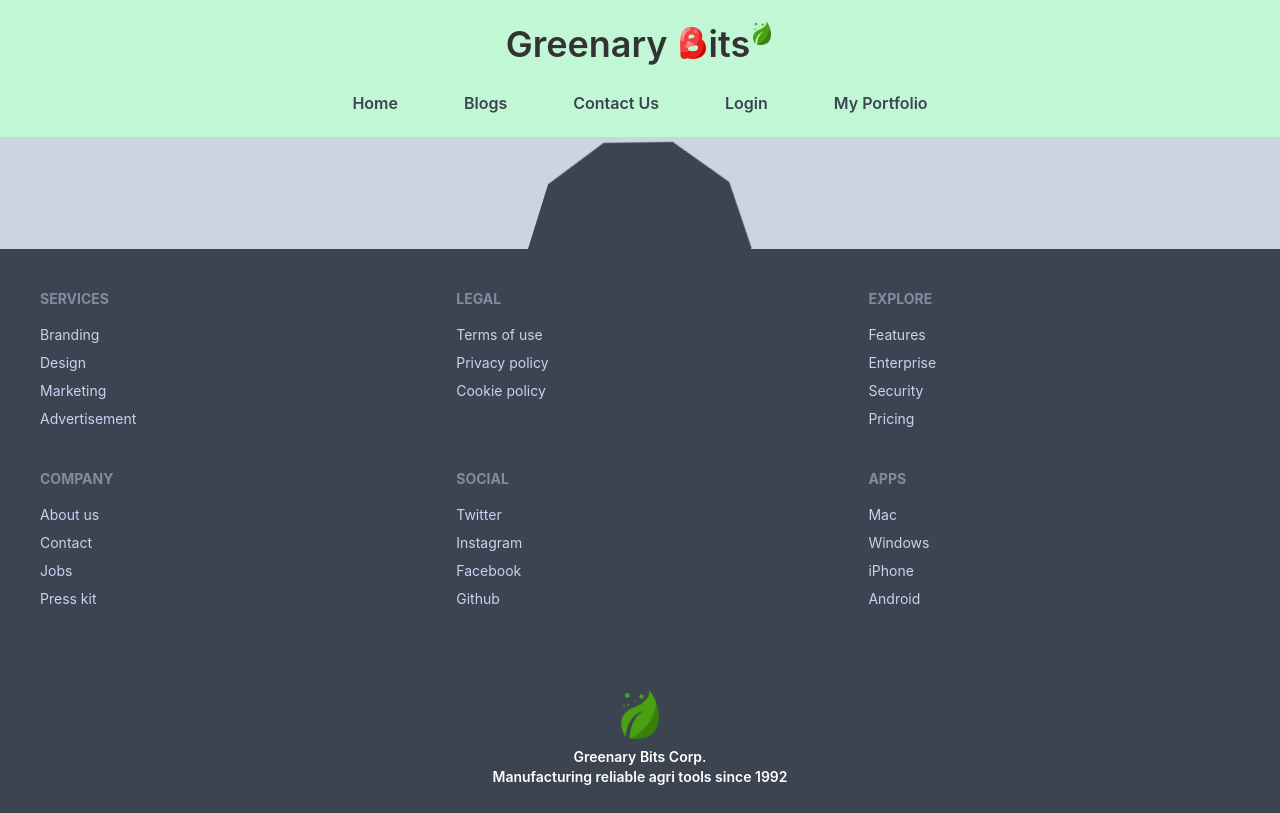
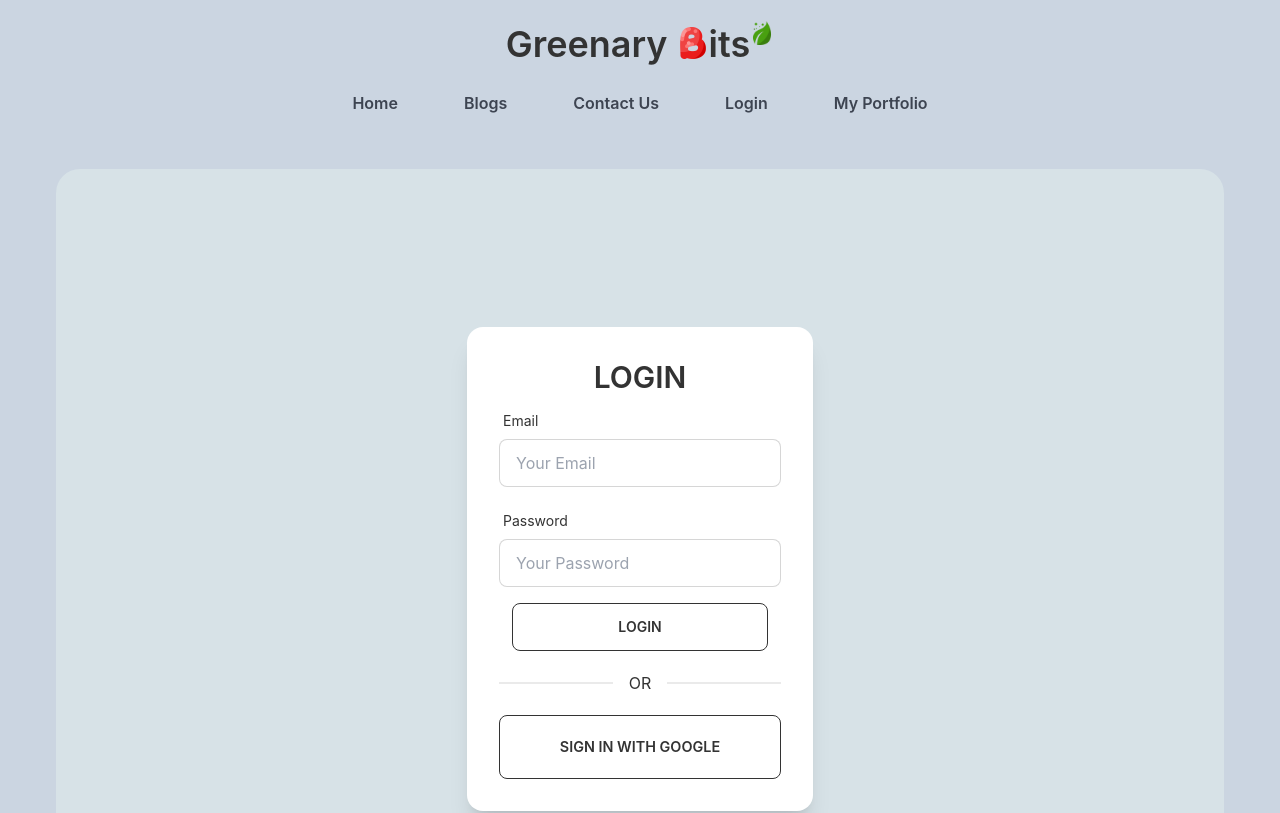
Before and after one commit to zunuu/Greenary-Bits, a React (Create React App) app: page /login in a window 1280 px wide. Shown: the top 813 px of the page. Built offline with nearby package versions, Linux system fonts and the light colour scheme; no server answers.

Commit message:
signin With google done

```diff
--- a/package.json
+++ b/package.json
@@ -12,6 +12,7 @@
     "react-daisyui": "^2.0.2",
     "react-dom": "^18.1.0",
     "react-firebase-hooks": "^5.0.3",
+    "react-hook-form": "^7.31.2",
     "react-router-dom": "^6.3.0",
     "react-scripts": "5.0.1",
     "web-vitals": "^2.1.4"
--- a/src/Pages/Homepage/BusinessSummary.js
+++ b/src/Pages/Homepage/BusinessSummary.js
@@ -10,8 +10,8 @@ const BusinessSummary = () => {
             < div class="p-10 border-opacity-50" >
                 <div class="divider text-4xl font-semibold">Business Summary</div>
             </div >
-            <div className='bg-white p-16 mx-8 rounded-full'>
-                <h2 className='text-neutral text-4xl uppercase font-semibold'>Hundreds of Retailer Accross the Globe</h2>
+            <div className='bg-white lg:p-16 mx-8 lg:rounded-full rounded-3xl'>
+                <h2 className='text-neutral text-2xl uppercase font-semibold px-8 lg:pt-0 pt-8'>Hundreds of Retailer Accross the Globe</h2>
 
                 <div class=" stats p-8 stats-vertical lg:stats-horizontal ">
 
--- a/src/Pages/Homepage/OurGoal.js
+++ b/src/Pages/Homepage/OurGoal.js
@@ -11,7 +11,7 @@ const OurGoal = () => {
                 <div class="divider step text-4xl font-semibold">Our Goal</div>
 
             </div >
-            <ul class="steps px-8 bg-slate-50 py-8 lg:rounded-bl-sm lg:rounded-tr-sm  lg:rounded-tl-full lg:rounded-br-full  steps-vertical lg:steps-horizontal">
+            <ul class="steps px-8 bg-slate-50 py-8 rounded-3xl  steps-vertical lg:steps-horizontal">
                 <li data-content="🔎" class="step font-semibold text-lg  step-primary">Analyzing the market &nbsp;  &nbsp; &nbsp; &nbsp; &nbsp; &nbsp; &nbsp;</li>
                 <li data-content="💡" class="step font-semibold text-lg step-primary">Choose plan</li>
                 <li data-content="🛠️" class="step font-semibold text-lg step-primary">Starts for Production</li>
--- a/src/Pages/Login/Login.js
+++ b/src/Pages/Login/Login.js
@@ -1,12 +1,95 @@
 import React from 'react';
+import Footer from '../Shared/Footer';
 import Navbar from '../Shared/Navbar';
+import { useSignInWithGoogle } from 'react-firebase-hooks/auth';
+import auth from '../../firebase.init';
+import { useForm } from "react-hook-form";
+
+
 
 const Login = () => {
-    return (
-        <div className='bg-green-300 bg-opacity-50'>
-            <Navbar></Navbar>
+    const [signInWithGoogle, user, loading, error] = useSignInWithGoogle(auth);
+    const { register, formState: { errors }, handleSubmit } = useForm();
 
 
+    const onSubmit = data => { console.log(data) };
+
+
+
+    return (
+        <div className='bg-slate-300 '>
+            <Navbar></Navbar>
+            <div className="m-14 mt-8 rounded-3xl bg-green-50 bg-opacity-30 flex h-screen justify-center items-center">
+                <div class="card bg-base-100 shadow-xl">
+                    <div class="card-body">
+                        <h2 class="text-center text-3xl font-semibold">LOGIN</h2>
+
+
+
+
+
+                        <div class="form-control w-full max-w-xs">
+                            <form onSubmit={handleSubmit(onSubmit)}>
+
+                                <label class="label">
+                                    <span class="label-text">Email</span>
+                                </label>
+                                <input
+                                    type="email"
+                                    placeholder="Your Email"
+                                    class="input input-bordered w-full max-w-xs"
+                                    {...register("email", {
+                                        required: {
+
+                                            value: true,
+                                            message: 'Email is Required'
+                                        }
+                                    })}
+                                />
+                                <label class="label">
+                                    {errors.email?.type === 'required' &&
+                                        <small class="label-text-alt text-red-700">{errors.email.message}</small>
+                                    }
+
+                                </label>
+                                <label class="label">
+                                    <span class="label-text">Password</span>
+                                </label>
+                                <input
+                                    type="password"
+                                    placeholder="Your Password"
+                                    class="input input-bordered w-full max-w-xs"
+                                    {...register("password", {
+                                        required: {
+
+                                            value: true,
+                                            message: 'Password is Required'
+                                        }
+                                    })}
+                                />
+                                <label class="label">
+                                    {errors.password?.type === 'required' &&
+                                        <small class="label-text-alt text-red-700">{errors.password.message}</small>
+                                    }
+
+                                </label>
+                                <input className=' btn btn-outline btn-neutral btn-xs sm:btn-sm md:btn-md lg:btn-wide ' type="submit" value="LOGIN" />
+                            </form>
+                        </div>
+
+
+
+
+
+
+                        <div className='divider'>OR</div>
+                        <button onClick={() => signInWithGoogle()}
+                            class="btn btn-outline btn-neutral btn-xs sm:btn-sm md:btn-md lg:btn-lg"
+                        ><small>Sign In With Google</small></button>
+                    </div>
+                </div>
+            </div>
+            <Footer></Footer>
         </div>
     );
 };
```
Also changed, not shown: 1 other file (tests, documents, lock files or other folders).
